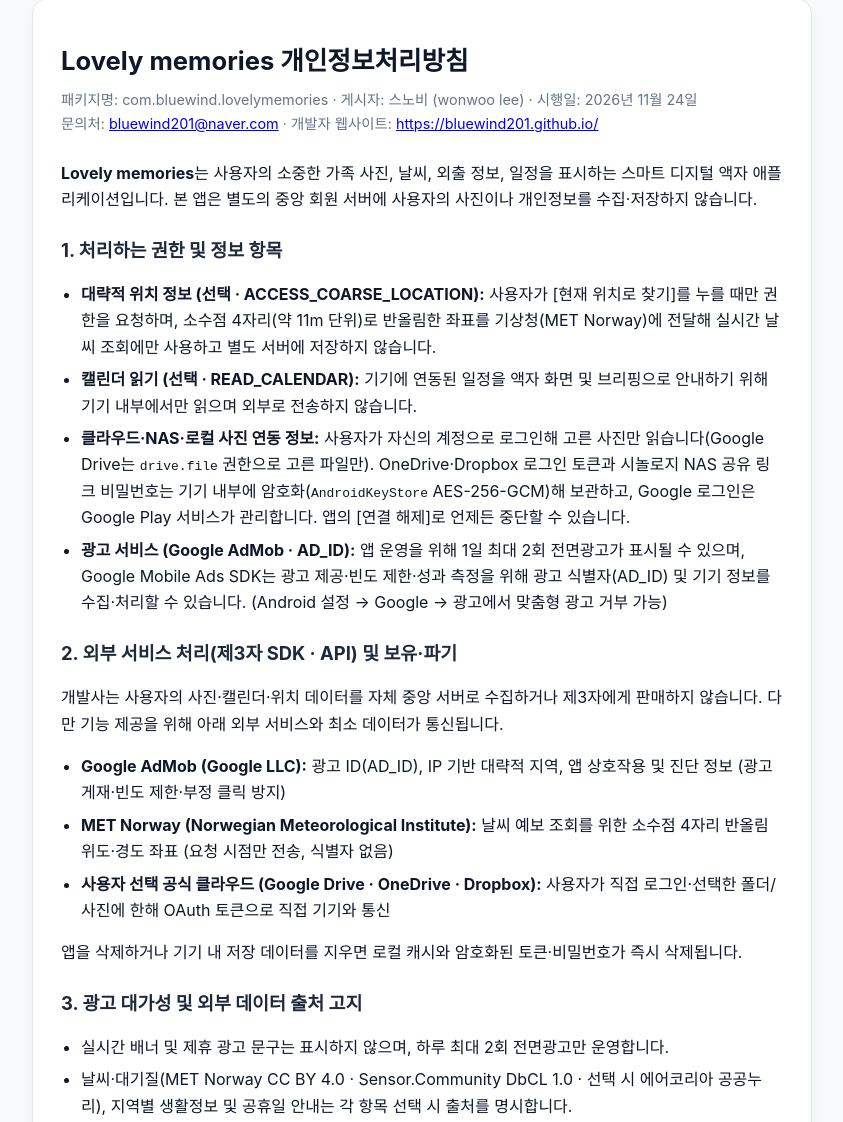
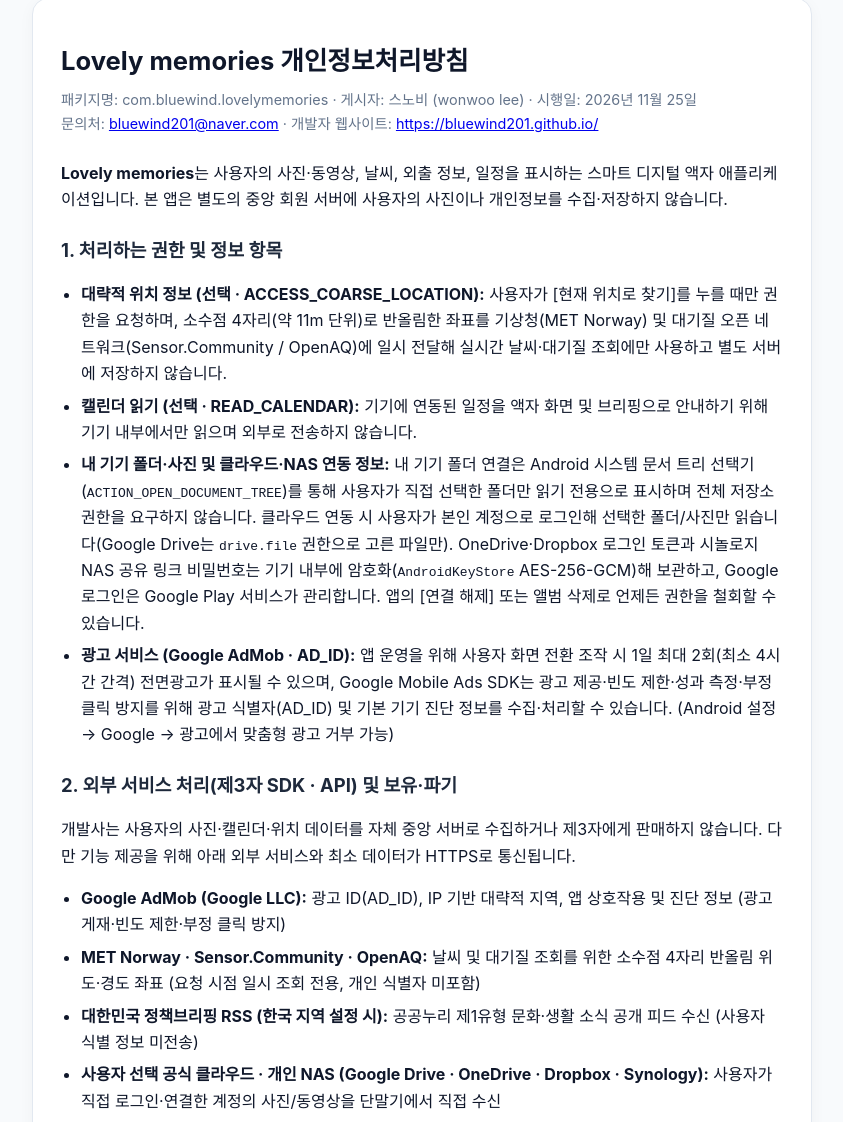
Before and after one commit to bluewind201/bluewind201.github.io, a plain HTML site: page lovely-memories/privacy-policy.html in a window 1280 px wide. Shown: the part 42-1164 px from the top of the page, without its empty margins (218-1061 px from the left). Drawn offline with Linux system fonts and the light colour scheme.

Commit message:
Update Lovely memories privacy policy (2026-11-25 SAF folder & weather/RSS details)

```diff
--- a/lovely-memories/privacy-policy.html
+++ b/lovely-memories/privacy-policy.html
@@ -17,34 +17,35 @@
 <body>
   <div class="card">
     <h1>Lovely memories 개인정보처리방침</h1>
-    <div class="meta">패키지명: com.bluewind.lovelymemories · 게시자: 스노비 (wonwoo lee) · 시행일: 2026년 11월 24일<br />문의처: <a href="mailto:bluewind201@naver.com">bluewind201@naver.com</a> · 개발자 웹사이트: <a href="https://bluewind201.github.io/">https://bluewind201.github.io/</a></div>
-    <p><strong>Lovely memories</strong>는 사용자의 소중한 가족 사진, 날씨, 외출 정보, 일정을 표시하는 스마트 디지털 액자 애플리케이션입니다. 본 앱은 별도의 중앙 회원 서버에 사용자의 사진이나 개인정보를 수집·저장하지 않습니다.</p>
+    <div class="meta">패키지명: com.bluewind.lovelymemories · 게시자: 스노비 (wonwoo lee) · 시행일: 2026년 11월 25일<br />문의처: <a href="mailto:bluewind201@naver.com">bluewind201@naver.com</a> · 개발자 웹사이트: <a href="https://bluewind201.github.io/">https://bluewind201.github.io/</a></div>
+    <p><strong>Lovely memories</strong>는 사용자의 사진·동영상, 날씨, 외출 정보, 일정을 표시하는 스마트 디지털 액자 애플리케이션입니다. 본 앱은 별도의 중앙 회원 서버에 사용자의 사진이나 개인정보를 수집·저장하지 않습니다.</p>
 
     <h2>1. 처리하는 권한 및 정보 항목</h2>
     <ul>
-      <li><strong>대략적 위치 정보 (선택 · ACCESS_COARSE_LOCATION):</strong> 사용자가 [현재 위치로 찾기]를 누를 때만 권한을 요청하며, 소수점 4자리(약 11m 단위)로 반올림한 좌표를 기상청(MET Norway)에 전달해 실시간 날씨 조회에만 사용하고 별도 서버에 저장하지 않습니다.</li>
+      <li><strong>대략적 위치 정보 (선택 · ACCESS_COARSE_LOCATION):</strong> 사용자가 [현재 위치로 찾기]를 누를 때만 권한을 요청하며, 소수점 4자리(약 11m 단위)로 반올림한 좌표를 기상청(MET Norway) 및 대기질 오픈 네트워크(Sensor.Community / OpenAQ)에 일시 전달해 실시간 날씨·대기질 조회에만 사용하고 별도 서버에 저장하지 않습니다.</li>
       <li><strong>캘린더 읽기 (선택 · READ_CALENDAR):</strong> 기기에 연동된 일정을 액자 화면 및 브리핑으로 안내하기 위해 기기 내부에서만 읽으며 외부로 전송하지 않습니다.</li>
-      <li><strong>클라우드·NAS·로컬 사진 연동 정보:</strong> 사용자가 자신의 계정으로 로그인해 고른 사진만 읽습니다(Google Drive는 <code>drive.file</code> 권한으로 고른 파일만). OneDrive·Dropbox 로그인 토큰과 시놀로지 NAS 공유 링크 비밀번호는 기기 내부에 암호화(<code>AndroidKeyStore</code> AES-256-GCM)해 보관하고, Google 로그인은 Google Play 서비스가 관리합니다. 앱의 [연결 해제]로 언제든 중단할 수 있습니다.</li>
-      <li><strong>광고 서비스 (Google AdMob · AD_ID):</strong> 앱 운영을 위해 1일 최대 2회 전면광고가 표시될 수 있으며, Google Mobile Ads SDK는 광고 제공·빈도 제한·성과 측정을 위해 광고 식별자(AD_ID) 및 기기 정보를 수집·처리할 수 있습니다. (Android 설정 → Google → 광고에서 맞춤형 광고 거부 가능)</li>
+      <li><strong>내 기기 폴더·사진 및 클라우드·NAS 연동 정보:</strong> 내 기기 폴더 연결은 Android 시스템 문서 트리 선택기(<code>ACTION_OPEN_DOCUMENT_TREE</code>)를 통해 사용자가 직접 선택한 폴더만 읽기 전용으로 표시하며 전체 저장소 권한을 요구하지 않습니다. 클라우드 연동 시 사용자가 본인 계정으로 로그인해 선택한 폴더/사진만 읽습니다(Google Drive는 <code>drive.file</code> 권한으로 고른 파일만). OneDrive·Dropbox 로그인 토큰과 시놀로지 NAS 공유 링크 비밀번호는 기기 내부에 암호화(<code>AndroidKeyStore</code> AES-256-GCM)해 보관하고, Google 로그인은 Google Play 서비스가 관리합니다. 앱의 [연결 해제] 또는 앨범 삭제로 언제든 권한을 철회할 수 있습니다.</li>
+      <li><strong>광고 서비스 (Google AdMob · AD_ID):</strong> 앱 운영을 위해 사용자 화면 전환 조작 시 1일 최대 2회(최소 4시간 간격) 전면광고가 표시될 수 있으며, Google Mobile Ads SDK는 광고 제공·빈도 제한·성과 측정·부정 클릭 방지를 위해 광고 식별자(AD_ID) 및 기본 기기 진단 정보를 수집·처리할 수 있습니다. (Android 설정 → Google → 광고에서 맞춤형 광고 거부 가능)</li>
     </ul>
 
     <h2>2. 외부 서비스 처리(제3자 SDK · API) 및 보유·파기</h2>
-    <p>개발사는 사용자의 사진·캘린더·위치 데이터를 자체 중앙 서버로 수집하거나 제3자에게 판매하지 않습니다. 다만 기능 제공을 위해 아래 외부 서비스와 최소 데이터가 통신됩니다.</p>
+    <p>개발사는 사용자의 사진·캘린더·위치 데이터를 자체 중앙 서버로 수집하거나 제3자에게 판매하지 않습니다. 다만 기능 제공을 위해 아래 외부 서비스와 최소 데이터가 HTTPS로 통신됩니다.</p>
     <ul>
       <li><strong>Google AdMob (Google LLC):</strong> 광고 ID(AD_ID), IP 기반 대략적 지역, 앱 상호작용 및 진단 정보 (광고 게재·빈도 제한·부정 클릭 방지)</li>
-      <li><strong>MET Norway (Norwegian Meteorological Institute):</strong> 날씨 예보 조회를 위한 소수점 4자리 반올림 위도·경도 좌표 (요청 시점만 전송, 식별자 없음)</li>
-      <li><strong>사용자 선택 공식 클라우드 (Google Drive · OneDrive · Dropbox):</strong> 사용자가 직접 로그인·선택한 폴더/사진에 한해 OAuth 토큰으로 직접 기기와 통신</li>
+      <li><strong>MET Norway · Sensor.Community · OpenAQ:</strong> 날씨 및 대기질 조회를 위한 소수점 4자리 반올림 위도·경도 좌표 (요청 시점 일시 조회 전용, 개인 식별자 미포함)</li>
+      <li><strong>대한민국 정책브리핑 RSS (한국 지역 설정 시):</strong> 공공누리 제1유형 문화·생활 소식 공개 피드 수신 (사용자 식별 정보 미전송)</li>
+      <li><strong>사용자 선택 공식 클라우드 · 개인 NAS (Google Drive · OneDrive · Dropbox · Synology):</strong> 사용자가 직접 로그인·연결한 계정의 사진/동영상을 단말기에서 직접 수신</li>
     </ul>
-    <p>앱을 삭제하거나 기기 내 저장 데이터를 지우면 로컬 캐시와 암호화된 토큰·비밀번호가 즉시 삭제됩니다.</p>
+    <p>앱을 삭제하거나 기기 내 저장 데이터를 지우면 로컬 캐시와 암호화된 토큰·비밀번호 및 폴더 접근 권한이 즉시 삭제됩니다.</p>
 
     <h2>3. 광고 대가성 및 외부 데이터 출처 고지</h2>
     <ul>
       <li>실시간 배너 및 제휴 광고 문구는 표시하지 않으며, 하루 최대 2회 전면광고만 운영합니다.</li>
-      <li>날씨·대기질(MET Norway CC BY 4.0 · Sensor.Community DbCL 1.0 · 선택 시 에어코리아 공공누리), 지역별 생활정보 및 공휴일 안내는 각 항목 선택 시 출처를 명시합니다.</li>
+      <li>날씨·대기질(MET Norway CC BY 4.0 · Sensor.Community DbCL 1.0 · OpenAQ CC BY 4.0 · 선택 시 에어코리아 공공누리), 지역별 생활정보 및 공휴일 안내는 각 항목 선택 시 출처를 명시합니다.</li>
     </ul>
 
     <h2>4. English Summary</h2>
-    <p><strong>Lovely memories</strong> (<code>com.bluewind.lovelymemories</code>), published by <strong>스노비 (wonwoo lee)</strong>, is an on-device digital photo frame with no developer account server. Cloud photos are read only from the account the user signs in to (Google Drive: only files the user picks, <code>drive.file</code>). OneDrive and Dropbox sign-in tokens and Synology NAS link passwords are encrypted on-device with AndroidKeyStore AES-256-GCM; Google sign-in is handled by Google Play services. Approximate location (<code>ACCESS_COARSE_LOCATION</code>) is requested only when the user triggers location lookup and sent rounded to 4 decimal places solely to MET Norway for weather forecasts. Google Mobile Ads SDK processes <code>AD_ID</code> and basic device/ad interaction telemetry to serve at most two interstitial ads per day. Developer does not sell user data. Contact: <a href="mailto:bluewind201@naver.com">bluewind201@naver.com</a>.</p>
+    <p><strong>Lovely memories</strong> (<code>com.bluewind.lovelymemories</code>), published by <strong>스노비 (wonwoo lee)</strong>, is an on-device digital photo frame with no developer account server. On-device folders are accessed read-only solely for folders explicitly chosen via Android's system folder picker (<code>ACTION_OPEN_DOCUMENT_TREE</code>) without broad storage permissions. Cloud photos are read only from the account the user signs in to (Google Drive: only files picked via <code>drive.file</code>). OneDrive/Dropbox tokens and Synology NAS passwords are encrypted on-device with AndroidKeyStore AES-256-GCM; Google sign-in is managed by Google Play services. Approximate location (<code>ACCESS_COARSE_LOCATION</code>) is requested only when triggered by the user and sent rounded to 4 decimal places ephemerally to MET Norway / Sensor.Community / OpenAQ for weather and air-quality forecasts. Google Mobile Ads SDK processes <code>AD_ID</code> and basic device/ad telemetry to serve at most two user-transition interstitial ads per day. Developer does not sell user data. Contact: <a href="mailto:bluewind201@naver.com">bluewind201@naver.com</a>.</p>
   </div>
 </body>
 </html>
```
